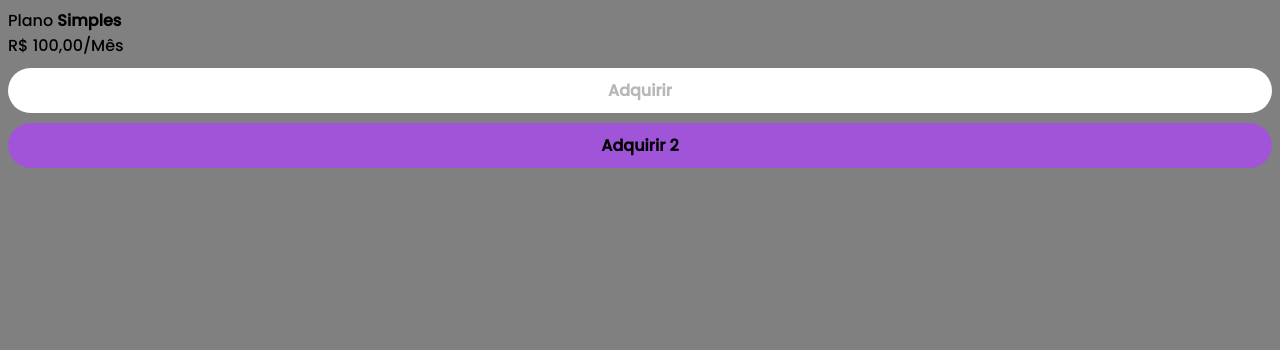
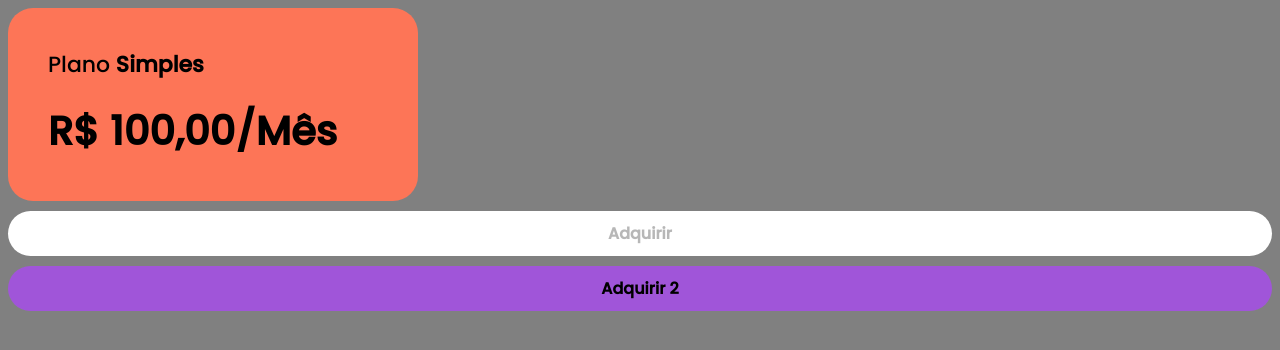
Before and after one commit to thiago-desenv/card-playground, an Angular app: page / in a window 1280 px wide. Shown: the top 350 px of the page. Built offline with nearby package versions, Linux system fonts and the light colour scheme.

Commit message:
Criado a estrutura padrão do card

```diff
--- a/src/app/components/card/card.component.html
+++ b/src/app/components/card/card.component.html
@@ -1,4 +1,4 @@
-<div>
-  <div>Plano <b>Simples</b></div>
-  <div>R$ 100,00/Mês</div>
+<div class="card card--orange">
+  <div class="card__plan card__item">Plano <b>Simples</b></div>
+  <div class="card__price card__item">R$ 100,00/Mês</div>
 </div>
--- a/src/app/components/card/card.component.scss
+++ b/src/app/components/card/card.component.scss
@@ -0,0 +1,26 @@
+.card {
+  max-width: 350px;
+  border-radius: 25px;
+  padding: 30px;
+
+  &__item {
+    padding: 10px;
+  }
+
+  &__plan {
+    font-size: 22px;
+  }
+
+  &__price {
+    font-weight: 600;
+    font-size: 40px;
+  }
+
+  &--orange {
+    background-color: #fd7557;
+  }
+
+  &--purple {
+    background-color: #a055d9;
+  }
+}
```
